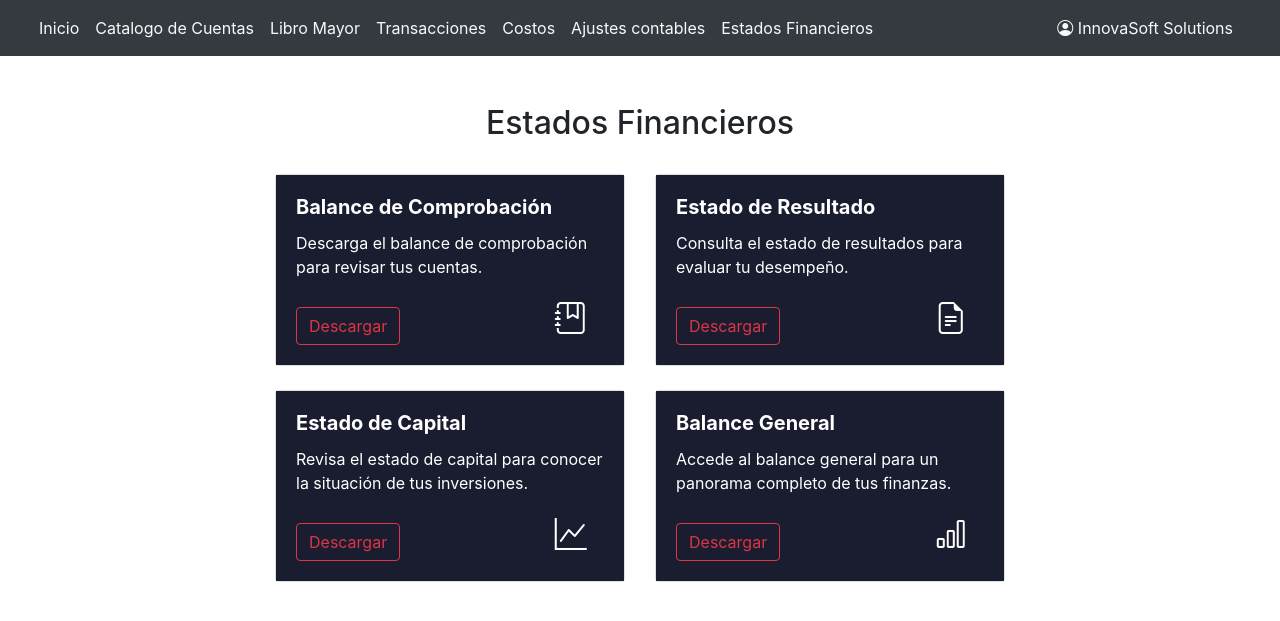
After one commit to erickG01/InnovaSoftSolutions, a Django app: page /EstadoFinancieros/ in a window 1280 px wide. The commit adds this page. Shown: the top 621 px of the page. Run offline with Django 5.2, Linux system fonts and the light colour scheme; some libraries are stand-ins or nearby versions.

Commit message:
Agregar estadoFinancieros

```diff
--- a/App_innovaSoft/static/css/styles.css
+++ b/App_innovaSoft/static/css/styles.css
@@ -1,3 +1,14 @@
 .align-middle {
     vertical-align: middle; /* Centrar verticalmente */
 }
+
+.custom-card-body {
+    background-color: rgb(26, 28, 48);
+    color: white;
+}
+
+.icon-style {
+    font-size: 2rem;
+    color: white;
+    margin-left: 150px;
+}
--- a/App_innovaSoft/templates/App_innovaSoft/base.html
+++ b/App_innovaSoft/templates/App_innovaSoft/base.html
@@ -20,7 +20,7 @@
                     <li class="nav-item"><a class="nav-link text-light" href="{% url 'transaccion' %}">Transacciones</a></li>
                     <li class="nav-item"><a class="nav-link text-light" href="{% url 'costos' %}">Costos</a></li>
                     <li class="nav-item"><a class="nav-link text-light" href="{% url 'hojAjustes' %}">Ajustes contables</a></li>
-                    <li class="nav-item"><a class="nav-link text-light" href="#">Estados Financieros</a></li>
+                    <li class="nav-item"><a class="nav-link text-light" href="{% url 'estadoFinancieros' %}">Estados Financieros</a></li>
                 </ul>
             </div>
             <div class="d-flex align-items-center">
--- /dev/null
+++ b/App_innovaSoft/templates/App_innovaSoft/estadoFinancieros.html
@@ -0,0 +1,59 @@
+{% extends 'App_innovaSoft/base.html' %}
+
+{% block content %}
+{% load static %}
+<div class="container mt-5">
+    <h2 class="text-center">Estados Financieros</h2><br>
+
+    <!-- Sección de descargas -->
+    <div class="row justify-content-center">
+        <div class="col-sm-4 mb-3 mb-sm-0">
+            <div class="card">
+                <div class="card-body custom-card-body">
+                    <h5 class="card-title"><b>Balance de Comprobación</b></h5>
+                    <p class="card-text">Descarga el balance de comprobación para revisar tus cuentas.</p>
+                    <a class="btn btn-outline-danger" href="{% url 'BalanceDeComprobacion' %}" aria-label="Descargar Balance de Comprobación">Descargar</a>
+                    <i class="bi bi-journal-bookmark icon-style"></i>
+                </div>
+            </div>
+        </div>
+        <div class="col-sm-4 mb-3 mb-sm-0">
+            <div class="card">
+                <div class="card-body custom-card-body">
+                    <h5 class="card-title"><b>Estado de Resultado</b></h5>
+                    <p class="card-text">Consulta el estado de resultados para evaluar tu desempeño.</p>
+                    <a class="btn btn-outline-danger" href="{% url 'EstadoDeResultados' %}" aria-label="Descargar Estado de Resultado">Descargar</a>
+                    <i class="bi bi-file-earmark-text icon-style"></i>
+                </div>
+            </div>
+        </div>
+    </div>
+    <br>
+    <div class="row justify-content-center">
+        <div class="col-sm-4 mb-3 mb-sm-0">
+            <div class="card">
+                <div class="card-body custom-card-body">
+                    <h5 class="card-title"><b>Estado de Capital</b></h5>
+                    <p class="card-text">Revisa el estado de capital para conocer la situación de tus inversiones.</p>
+                    <a class="btn btn-outline-danger" href="{% url 'estadoCapital' %}?format=pdf" aria-label="Descargar Estado de Capital">Descargar</a>
+                    <i class="bi bi-graph-up icon-style"></i>
+                </div>
+            </div>
+        </div>
+        <div class="col-sm-4 mb-3 mb-sm-0">
+            <div class="card">
+                <div class="card-body custom-card-body">
+                    <h5 class="card-title"><b>Balance General</b></h5>
+                    <p class="card-text">Accede al balance general para un panorama completo de tus finanzas.</p>
+                    <a class="btn btn-outline-danger" href="#" aria-label="Descargar Balance General">Descargar</a>
+                    <i class="bi bi-bar-chart icon-style"></i>
+                </div>
+            </div>
+        </div>
+    </div>
+</div>
+
+<script src="https://code.jquery.com/jquery-3.5.1.slim.min.js"></script>
+<script src="https://cdn.jsdelivr.net/npm/bootstrap@4.5.2/dist/js/bootstrap.bundle.min.js"></script>
+<link rel="stylesheet" href="{% static 'css/styles.css' %}">
+{% endblock %}
--- a/App_innovaSoft/templates/App_innovaSoft/inicio.html
+++ b/App_innovaSoft/templates/App_innovaSoft/inicio.html
@@ -52,7 +52,7 @@
                 <div class="card-body" style="border-style: dashed; background-color:rgb(26, 28, 48);">
                   <h5 class="card-title" style="color: white;"><b>Costos</b></h5>
                   <p class="card-text" style="color: white;">Consulta los costos asociados a las cuentas de InnovaSoft</p>
-                  <a href="#" class="btn btn-outline-danger">Consultar</a><i class="bi bi-currency-dollar" style="font-size: 2rem; color: white;margin-left: 140px;"></i>
+                  <a href="{% url 'costos' %}" class="btn btn-outline-danger">Consultar</a><i class="bi bi-currency-dollar" style="font-size: 2rem; color: white;margin-left: 140px;"></i>
                 </div>
               </div>
             </div>
@@ -61,7 +61,7 @@
                 <div class="card-body" style="border-style: dashed; background-color: rgb(26, 28, 48);">
                   <h5 class="card-title" style="color: white;"><b>Hoja de Ajustes</b></h5>
                   <p class="card-text" style="color: white;">Detalles de costo de ventas, estado de ganancias y pérdidas y el balance general</p>
-                  <a href="#" class="btn btn-outline-danger">Consultar</a><i class="bi bi-pencil-square" style="font-size: 2rem; color: white;margin-left: 140px;"></i>
+                  <a href="{% url 'hojAjustes' %}" class="btn btn-outline-danger">Consultar</a><i class="bi bi-pencil-square" style="font-size: 2rem; color: white;margin-left: 140px;"></i>
                 </div>
               </div>
             </div>
--- a/App_innovaSoft/views.py
+++ b/App_innovaSoft/views.py
@@ -1,41 +1,48 @@
-
+from django.shortcuts import render
+from django.shortcuts import render
 from django.shortcuts import render,redirect
-from .models import GrupoCuenta, RubroDeAgrupacion, CuentaDeMayor,SubCuenta,CuentaDetalle,Transacion,Informacion,PeriodoContable
 from django.shortcuts import render,  redirect
 from django.contrib import messages
 from django.contrib.auth import authenticate
+from django.contrib.auth import authenticate, login as auth_login
 from django.core.paginator import Paginator
-from django.contrib.auth import authenticate, login as auth_login
-from django.shortcuts import render
+from django.http import HttpResponse
+from django.http import JsonResponse
 from django.db.models import Sum, F
-from django.shortcuts import render
+from django.db.models import Q
+from django.db.models.functions import Abs
+from django.template.loader import render_to_string
+from django.views.decorators.http import require_POST
+
 from reportlab.lib.pagesizes import A4
 from reportlab.lib import colors
 from reportlab.platypus import SimpleDocTemplate, Table, TableStyle, Paragraph,Spacer
 from reportlab.lib.styles import getSampleStyleSheet,ParagraphStyle
-from django.http import HttpResponse
-from decimal import Decimal
 from reportlab.lib.units import inch
 from reportlab.lib.pagesizes import letter
-from django.db.models import Q
-from django.db.models.functions import Abs
 from xhtml2pdf import pisa
+
+from .models import GrupoCuenta, RubroDeAgrupacion, CuentaDeMayor,SubCuenta,CuentaDetalle,Transacion,Informacion,PeriodoContable
+
+from decimal import Decimal
 from io import BytesIO
-from django.template.loader import render_to_string
-from django.http import JsonResponse
-from django.views.decorators.http import require_POST
 import json
-# Create your views here.
+
+# Crea tus vistas aquí.
 def home(request):
-    return render(request,"App_innovaSoft/inicio.html")              # Renderiza la plantilla de inicio
+    return render(request,"App_innovaSoft/inicio.html")                 # Renderiza la plantilla de inicio
 
 def libroMayor(request):
-    return render(request,"App_innovaSoft/libroMayor.html")          # Renderiza la plantilla del Libro Mayor
-
+    return render(request,"App_innovaSoft/libroMayor.html")             # Renderiza la plantilla del Libro Mayor
 
 def Costos(request):
     return render(request,"App_innovaSoft/costos.html")
 
+def hojAjustes(request):
+    return render(request,"App_innovaSoft/hojAjustes.html")
+
+def estadoFinancieros(request):
+    return render(request, 'App_innovaSoft/estadoFinancieros.html')     # Renderiza la plantilla de estados financieros
 
 #def CatalogoCuentas(request):
  #   return render(request,"App_innovaSoft/CatalogoCuentas.html")
@@ -44,6 +51,11 @@ def Costos(request):
 def transaccion(request):
     return render(request,"App_innovaSoft/transaccion.html")
 
+# Vistas CatalogoCuentas
+def obtener_catalogo_cuentas(request):
+    CatalogoCuentas = SubCuenta.objects.all()
+    cuentas_json = [{"id": cuenta.idSubCuenta, "nombre": cuenta.nombre} for cuenta in CatalogoCuentas]
+    return JsonResponse(cuentas_json, safe=False)
 
 #METODO PARA CONSULTAR LAS CUENTAS
 def tipos_cuentas(request):
@@ -82,12 +94,7 @@ def tipos_cuentas(request):
         'cuentas_mayor': cuentas_mayor,
         'page_obj': page_obj,  # Usar page_obj en la plantilla
     }
-
     return render(request, 'App_innovaSoft/CatalogoCuentas.html', context)
-
-
-def hojAjustes(request):
-    return render(request,"App_innovaSoft/hojAjustes.html")
 
 #METODO PARA EL LOGIN
 def login(request):
@@ -111,9 +118,7 @@ def login(request):
 def logout(request):
     return render (request,"App_innovaSoft/login.html")
 
-
-
-"METODO PARA VER EL LIBRO MAYOR"
+# METODO PARA VER EL LIBRO MAYOR
 def libro_mayor_view(request):
     # Agrupar transacciones por cuenta
     transacciones_por_cuenta = (
@@ -138,7 +143,6 @@ def libro_mayor_view(request):
     return render(request, 'App_innovaSoft/libroMayor.html', {
         'transacciones_por_cuenta': transacciones_por_cuenta,
     })
-
 
 #METODO PARA GENERAL EL BALANCE DE COMPROBACION
 def generar_balance_de_comprobacion(request):
@@ -387,7 +391,6 @@ def obtener_nombre_cuenta(codigo_cuenta):
     except CuentaDetalle.DoesNotExist:
         return ""
 
-
 def estadoCapital(request):
     subcuenta_codigos = ['3202.01', '4202.01', '1103.01']
     cuenta_detalle_codigos = ['3101.01.01', '3101.02.01']
@@ -498,14 +501,7 @@ def estadoCapital(request):
     # Si no se solicita un PDF, no se devuelve nada
     return HttpResponse('No se puede generar el PDF, por favor verifica la solicitud.')
 
-
 # Vistas CatalogoCuentas
 def transaccion(request):
     CatalogoCuentas = SubCuenta.objects.all()  # Cambia a CuentaDetalle si quieres este nivel de detalle
     return render(request, 'App_innovaSoft/transaccion.html', {'CatalogoCuentas': CatalogoCuentas})
-
-# Vistas CatalogoCuentas
-def obtener_catalogo_cuentas(request):
-    CatalogoCuentas = SubCuenta.objects.all()
-    cuentas_json = [{"id": cuenta.idSubCuenta, "nombre": cuenta.nombre} for cuenta in CatalogoCuentas]
-    return JsonResponse(cuentas_json, safe=False)
--- a/InnovaSoftSolutions/settings.py
+++ b/InnovaSoftSolutions/settings.py
@@ -80,7 +80,6 @@ DATABASES = {
         'HOST':'localhost',                         # Host de la base de datos
         'PORT':'5432',                              # Puerto de conexión
     }
-
 }
 
 # Validación de contraseñas
--- a/InnovaSoftSolutions/urls.py
+++ b/InnovaSoftSolutions/urls.py
@@ -20,21 +20,21 @@ from App_innovaSoft import views
 
 urlpatterns = [
     path('admin/', admin.site.urls),
+    path('login/', views.login,name="login"),
+    path('logout/', views.logout,name="logout"),
+    path('', views.home, name='home'),  # Ruta para la raíz
     path('inicio/',views.home,name="inicio"),
 
+    path('CatalogoCuentas/', views.tipos_cuentas, name="CatalogoCuentas"),
+    path('Costos/',views.Costos,name="costos"),
     path('LibroMayor/',views.libro_mayor_view,name="libroMayor"),
-    path('CatalogoCuentas/', views.tipos_cuentas, name="CatalogoCuentas"),
-    path('', views.home, name='home'),  # Ruta para la raíz
-    path('Costos/',views.Costos,name="costos"),
-    path('HojAjustes/',views.hojAjustes,name="hojAjustes"),
-    path('transacciones/', views.transaccion, name='transaccion'),  # Transacciones
-    #path('agregar/',views.agregar_transaccion, name='agregar_transaccion'),
-    path('login/', views.login,name="login"),
-    path('logout/', views.logout,name="logout"),
     path('BalanceDeComprobacion',views.generar_balance_de_comprobacion,name="BalanceDeComprobacion"),
     path('EstadoDeResultados',views.generar_estado_de_resultados,name='EstadoDeResultados'),
     path('estadoCapital/',views.estadoCapital,name="estadoCapital"),
+    path('HojAjustes/',views.hojAjustes,name="hojAjustes"),
+    path('transacciones/', views.transaccion, name='transaccion'),  # Transacciones
+    path('EstadoFinancieros/', views.estadoFinancieros, name="estadoFinancieros"), # Ruta para estados financieros
+    #path('agregar/',views.agregar_transaccion, name='agregar_transaccion'),
 
     path('transaccion/',views.transaccion,name="transaccion"),
-
 ]
```
Also changed, not shown: App_innovaSoft/templatetags/custom_filters.py (line endings or trailing spaces).
